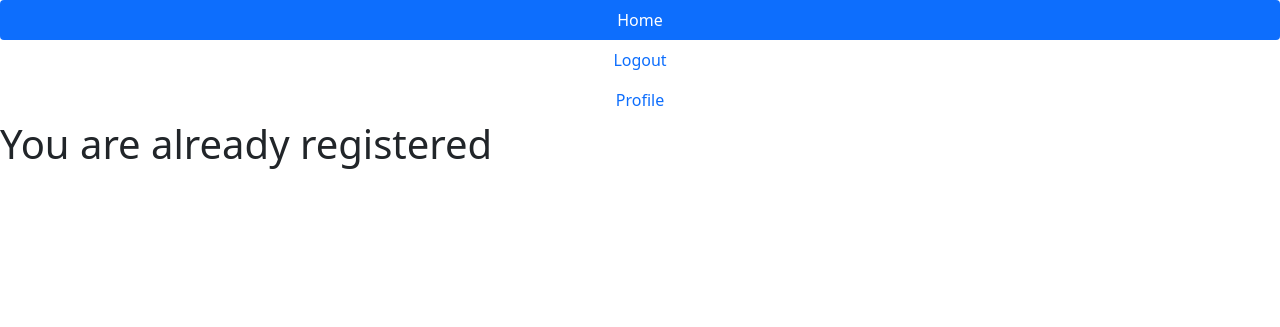
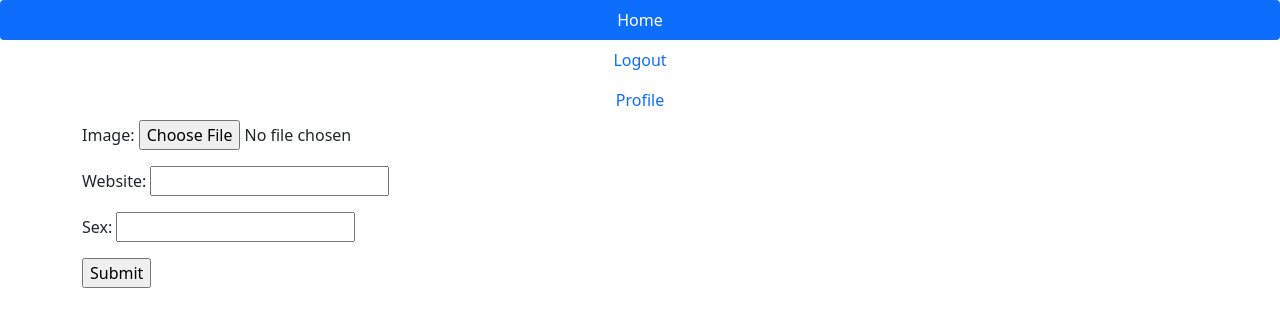
Before and after one commit to Allaye/How2Codit, a Django app: page /profile/ in a window 1280 px wide. Shown: the top 327 px of the page. Run offline with Django 3.2, Linux system fonts and the light colour scheme; the visitor is signed in with stand-in values (Sample User, id 1); parts of the project's set-up code (start-up, migrations or seed data) failed here and were passed over.

Commit message:
profile.html

```diff
--- a/fileupload/templates/profile.html
+++ b/fileupload/templates/profile.html
@@ -21,11 +21,7 @@
         </li>
     </ul>
 
-    {% if user.is_authenticated %}
-        <div class="jumbontron">
-            <h1>You are already registered</h1>
-        </div>
-    {% elif form %}
+    {% if form %}
         <form action="" method="post" enctype="multipart/form-data">
             {% csrf_token %}
             <div class="container">
```
